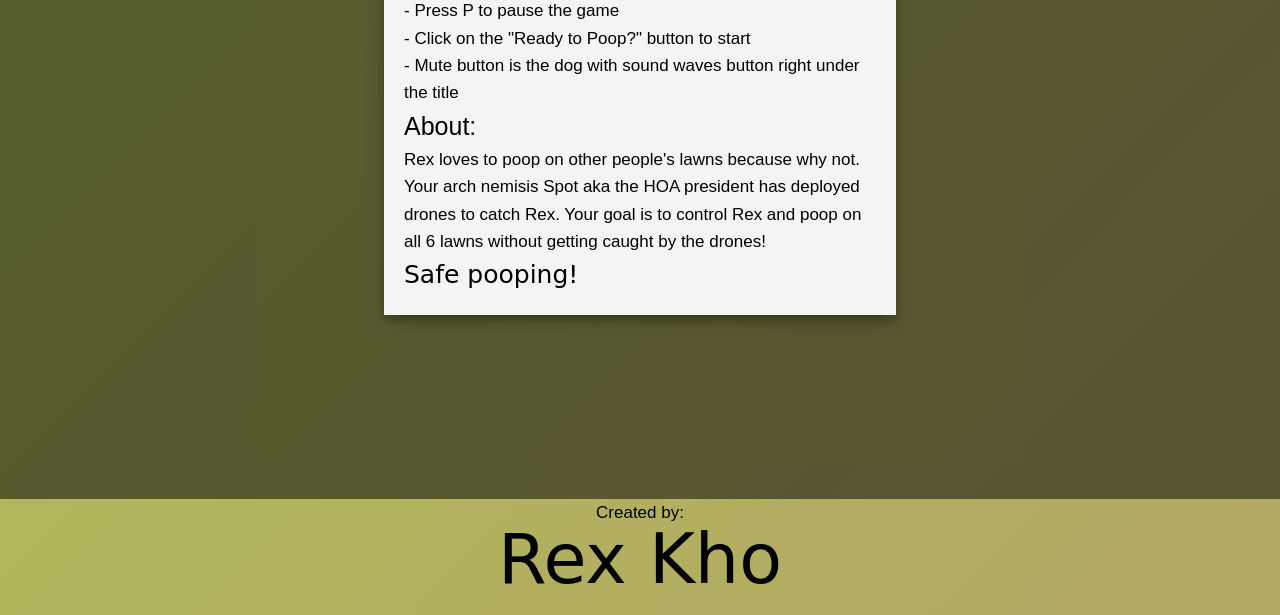
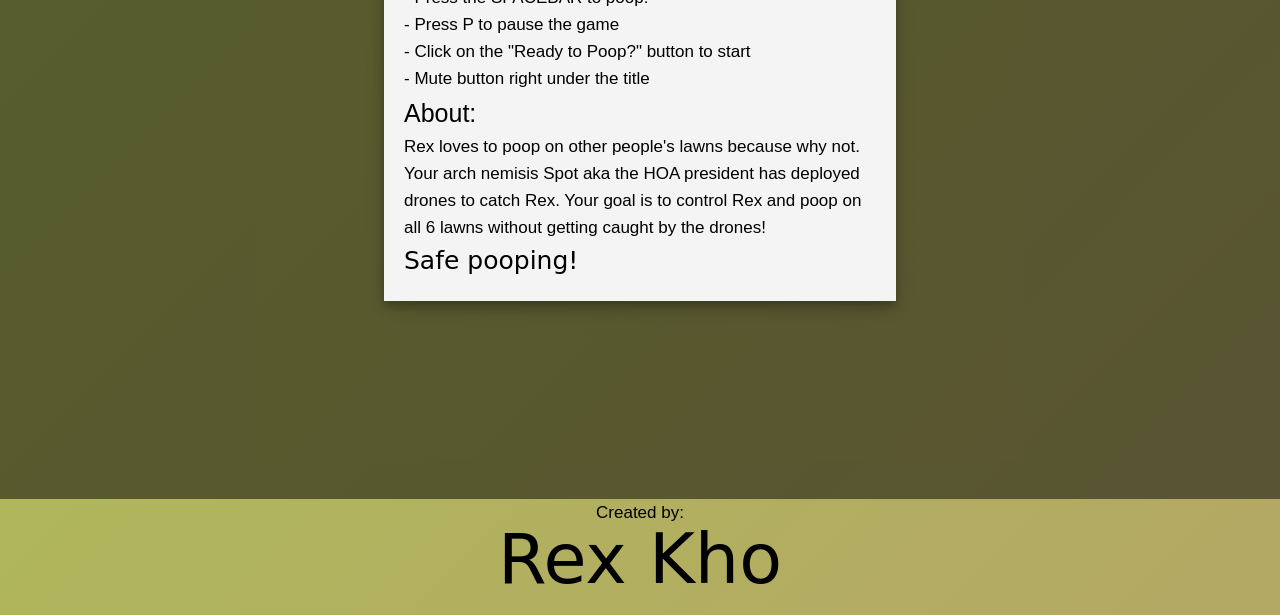
Before and after one commit to RexKho/Pesky-Rex, a website built with webpack: page index.html in a window 1280 px wide. Both pictures are taken after a click on the button "How to Play / About". Shown: the part 301-916 px from the top of the page. Built offline with Linux system fonts and the light colour scheme.

```diff
--- a/index.html
+++ b/index.html
@@ -36,7 +36,7 @@
             <li>- Press the SPACEBAR to poop!</li>
             <li>- Press P to pause the game</li>
             <li>- Click on the "Ready to Poop?" button to start</li>
-            <li>- Mute button is the dog with sound waves button right under the title</li>
+            <li>- Mute button right under the title</li>
           </ul>
 
           <div class="modal-header"><h1>About:</h1></div>
```
Also changed, not shown: dist/main.css, dist/main.js, 2 other files.
